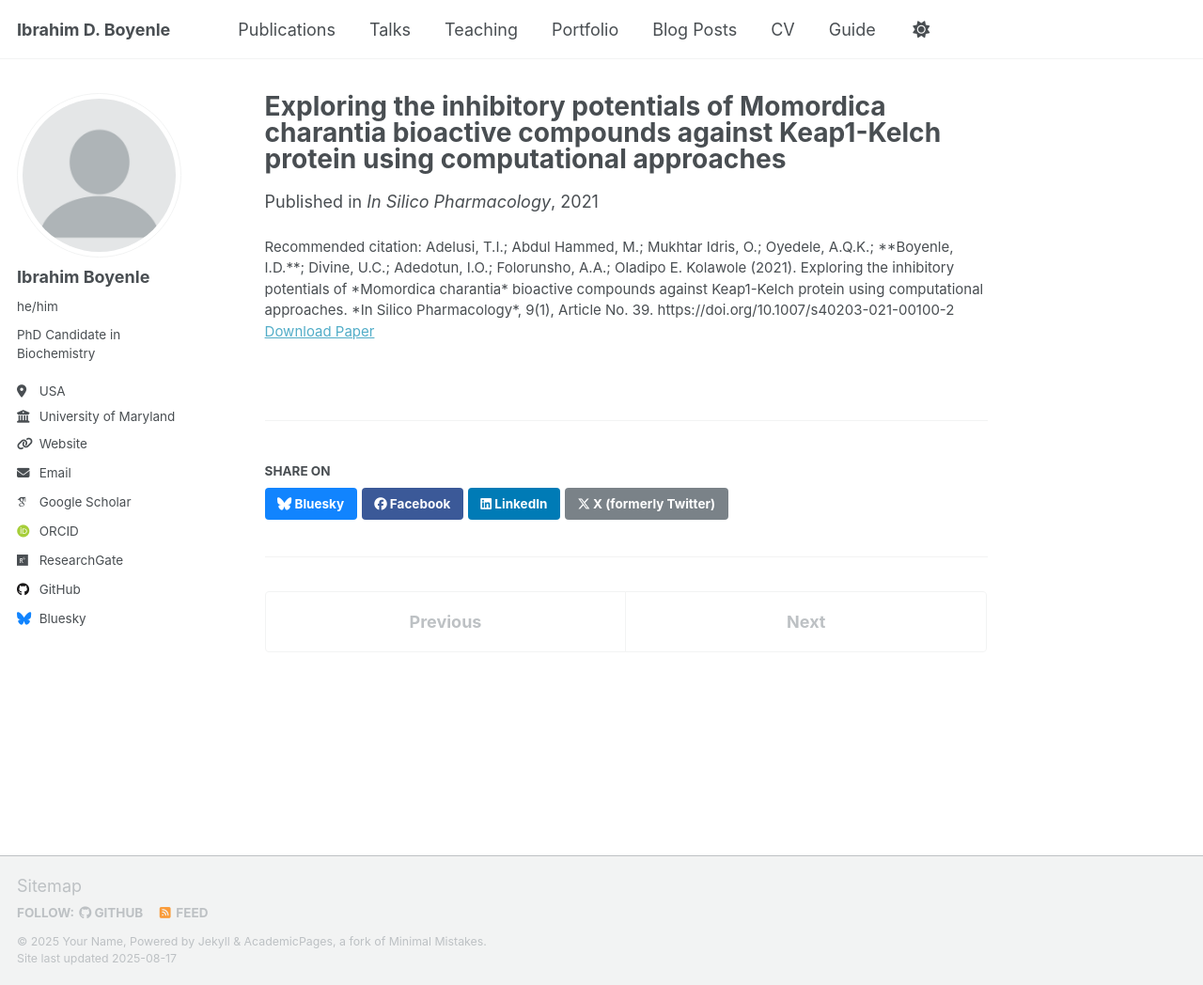
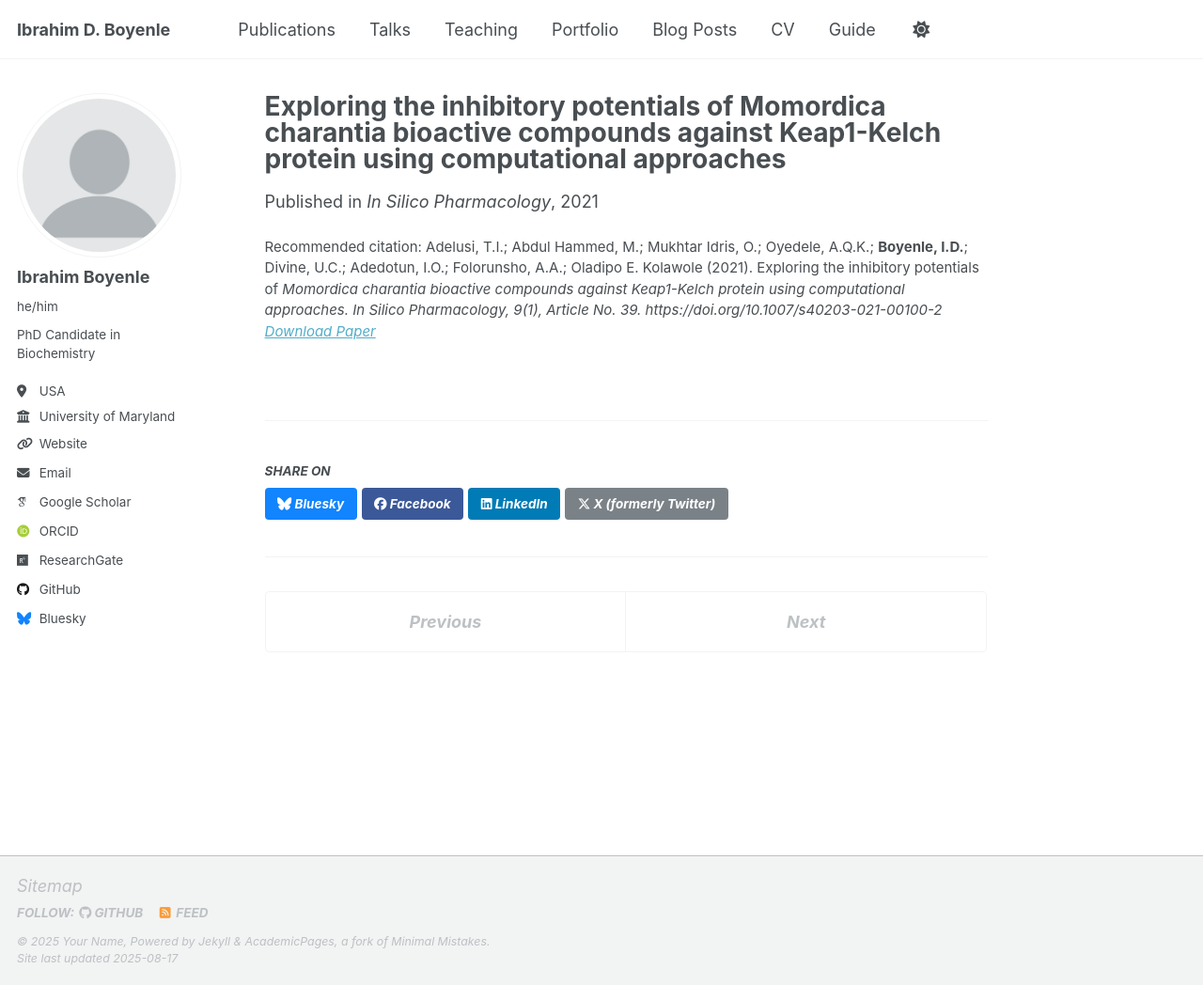
Before and after one commit to Ibrahimboyenle/Ibrahimboyenle.github.io, a Jekyll site: the page built from _publications/2021-06-25-keap1-keapch-inhibitors.md, in a window 1280 px wide and 1048 px high. Shown: the whole window at 94% size. Built offline with Jekyll 4.4.1, drawn with Linux system fonts in a browser that asks for light colours; some web fonts are replaced; a script that is not in the unit is left out.

```diff
--- a/_publications/2021-06-25-keap1-keapch-inhibitors.md
+++ b/_publications/2021-06-25-keap1-keapch-inhibitors.md
@@ -7,5 +7,5 @@ date: 2021-06-25
 year: 2021
 venue: "In Silico Pharmacology"
 paperurl: "https://doi.org/10.1007/s40203-021-00100-2"
-citation: "Adelusi, T.I.; Abdul Hammed, M.; Mukhtar Idris, O.; Oyedele, A.Q.K.; **Boyenle, I.D.**; Divine, U.C.; Adedotun, I.O.; Folorunsho, A.A.; Oladipo E. Kolawole (2021). Exploring the inhibitory potentials of *Momordica charantia* bioactive compounds against Keap1-Kelch protein using computational approaches. *In Silico Pharmacology*, 9(1), Article No. 39. https://doi.org/10.1007/s40203-021-00100-2"
+citation: "Adelusi, T.I.; Abdul Hammed, M.; Mukhtar Idris, O.; Oyedele, A.Q.K.; <b>Boyenle, I.D.</b>; Divine, U.C.; Adedotun, I.O.; Folorunsho, A.A.; Oladipo E. Kolawole (2021). Exploring the inhibitory potentials of <i>Momordica charantia<i/> bioactive compounds against Keap1-Kelch protein using computational approaches. <i>In Silico Pharmacology</i>, 9(1), Article No. 39. https://doi.org/10.1007/s40203-021-00100-2"
 ---
```
